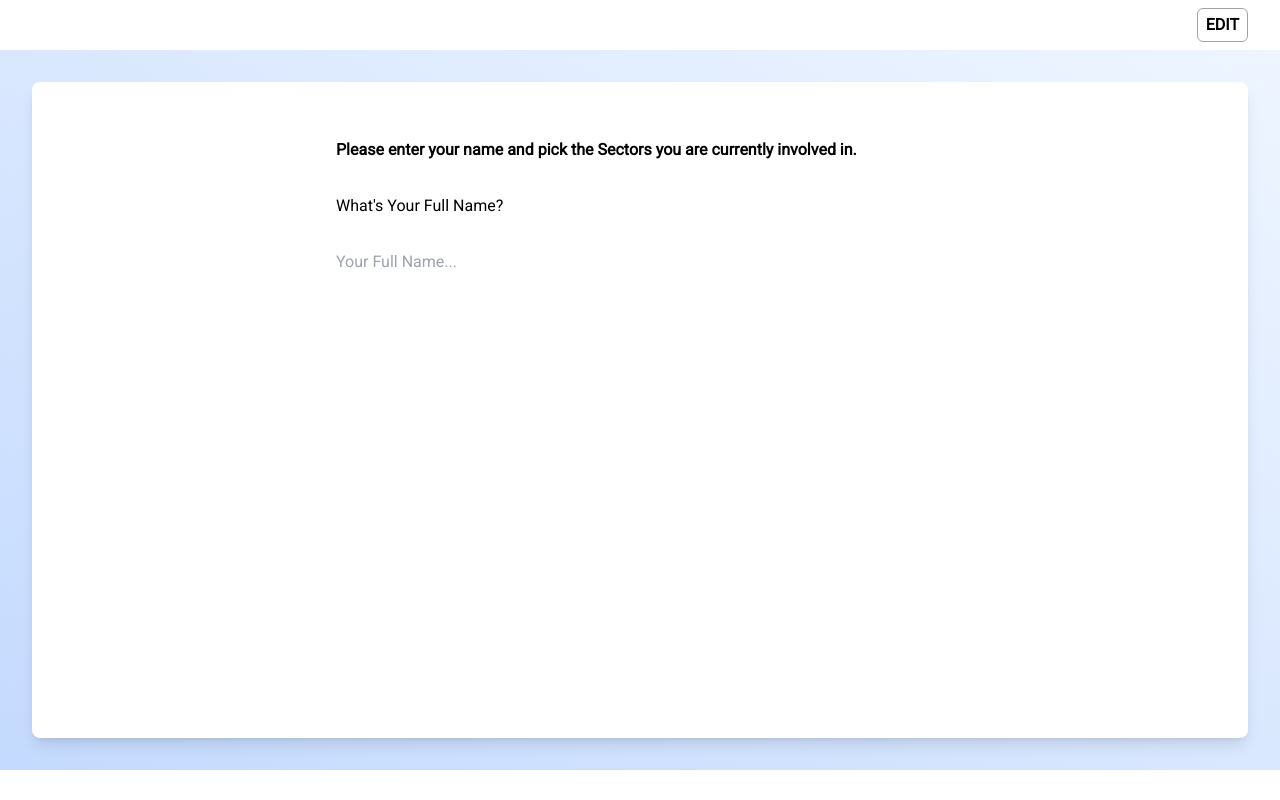
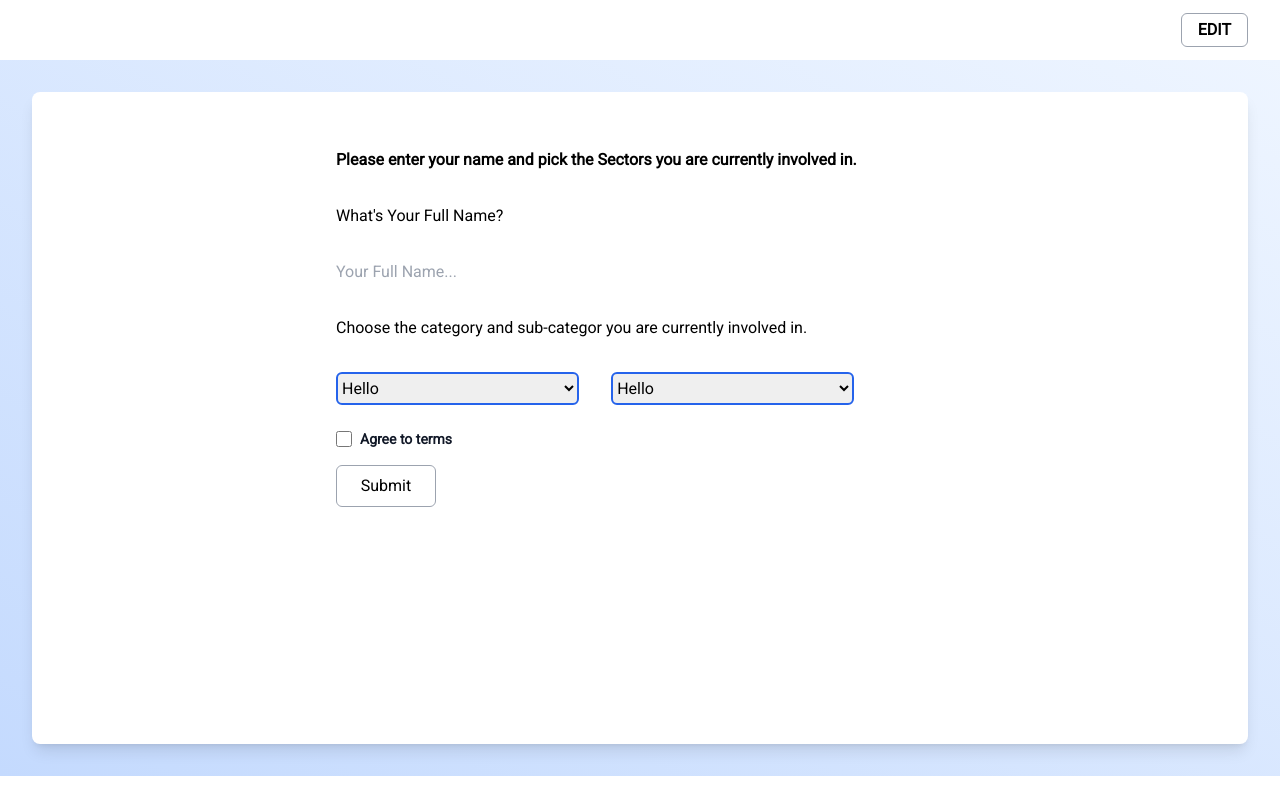
Before and after one commit to SaymanRabbi/job-task, a React (Vite) app: page / in a window 1280 px wide. Built offline with nearby package versions, Linux system fonts and the light colour scheme.

Commit message:
setup ui

```diff
--- a/src/App.css
+++ b/src/App.css
@@ -12,10 +12,11 @@ body {
     left: 0;
     height: 100%;
     width: 100%;
-    background-color:  #0D01E5;
+    background-color:  #2563EB !important;
     transition: all 1s;
     z-index: -1;
     transform: translateX(-100%);
+    border-radius: 7px;
   }
   .button:hover:before{
     transform: translateX(0%);
--- a/src/Components/AddDataForm.jsx
+++ b/src/Components/AddDataForm.jsx
@@ -4,13 +4,39 @@ const AddDataForm = () => {
     return (
         <div className='w-[100%] bg-gradient-to-tr from-[#C4DAFE] to-[#EEF5FF]'>
             <div className='px-8 py-8'>
-            <div className='w-[100%] h-[82vh] bg-white rounded-lg shadow-lg'>
+            <div className='w-[100%] h-[calc(89vh-60px)] bg-white rounded-lg shadow-lg'>
                     <form className=' w-[50%] mx-auto py-14'>
+                        {/* --------form title-------- */}
                         <h2 className=' font-[600]'>Please enter your name and pick the Sectors you are currently involved in.</h2>
+                        {/* --------form title-------- */}
+                        {/* --------Input for name------ */}
                         <div className='mt-8'>
-                            <label htmlFor="" className=' block font-[450]'>What's Your Full Name?</label>
-                            <input type="text"  className='mt-8 w-full outline-none focus:border-b-2 focus:border-blue-800' placeholder='Your Full Name...'/>
+                            <label htmlFor="name" className=' block font-[450]'>What's Your Full Name?</label>
+                            <input type="text" id='name' className='mt-8 w-full outline-none focus:border-b-2 focus:border-blue-800' placeholder='Your Full Name...'/>
                          </div>
+                        {/* --------Input for name------ */}
+                        {/* --------Input for select ocopotion------ */}
+                         <div className='mt-8'>
+                            <label className=' block font-[450]'>Choose the category and sub-categor you are currently involved in.</label>
+                            <div className=' flex mt-8 gap-8'>
+                                 <select  className=' w-[40%] py-1 outline-none border-2 border-blue-600 rounded-md'>
+                                    <option value="">Hello</option>
+                                 </select>
+                                 <select  className='w-[40%] py-1 outline-none border-2 border-blue-600 rounded-md'>
+                                    <option value="">Hello</option>
+                                 </select>
+                            </div>
+                         </div>
+                        {/* --------Input for select ocopotion------ */}
+                         <div class="flex items-center mb-4 mt-6">
+                        <input id="checkbox" type="checkbox" value="" class="w-4 h-4 text-blue-600 bg-gray-100 border-gray-300 rounded focus:ring-blue-500  focus:ring-2 dark:bg-gray-700 "/>
+                        <label for="checkbox" class="ml-2 text-sm font-[600] text-gray-900 ">Agree to terms</label>
+                        </div>
+                        {/* ------save button------ */}
+                        <div className=' relative z-[1] overflow-hidden w-[100px] text-center'>
+                            <button className='py-2 rounded-md button border border-gray-400 w-full hover:text-white'>Submit</button>
+                        </div>
+                        {/* ------save button------ */}
                     </form>
             </div>
             </div>
--- a/src/Components/Navbar.jsx
+++ b/src/Components/Navbar.jsx
@@ -2,8 +2,8 @@ import React from 'react';
 
 const Navbar = () => {
     return (
-        <div className=' h-[50px] py-2 w-full px-8 flex justify-end items-center'>
-            <div className=' border-gray-400 border px-2 py-1 rounded-md'>
+        <div className=' h-[60px] py-2 w-full px-8 flex justify-end items-center'>
+            <div className=' border-gray-400 border px-4 py-1 rounded-md'>
             <h2 className=' uppercase font-bold cursor-pointer'>
                 Edit
              </h2>
```
